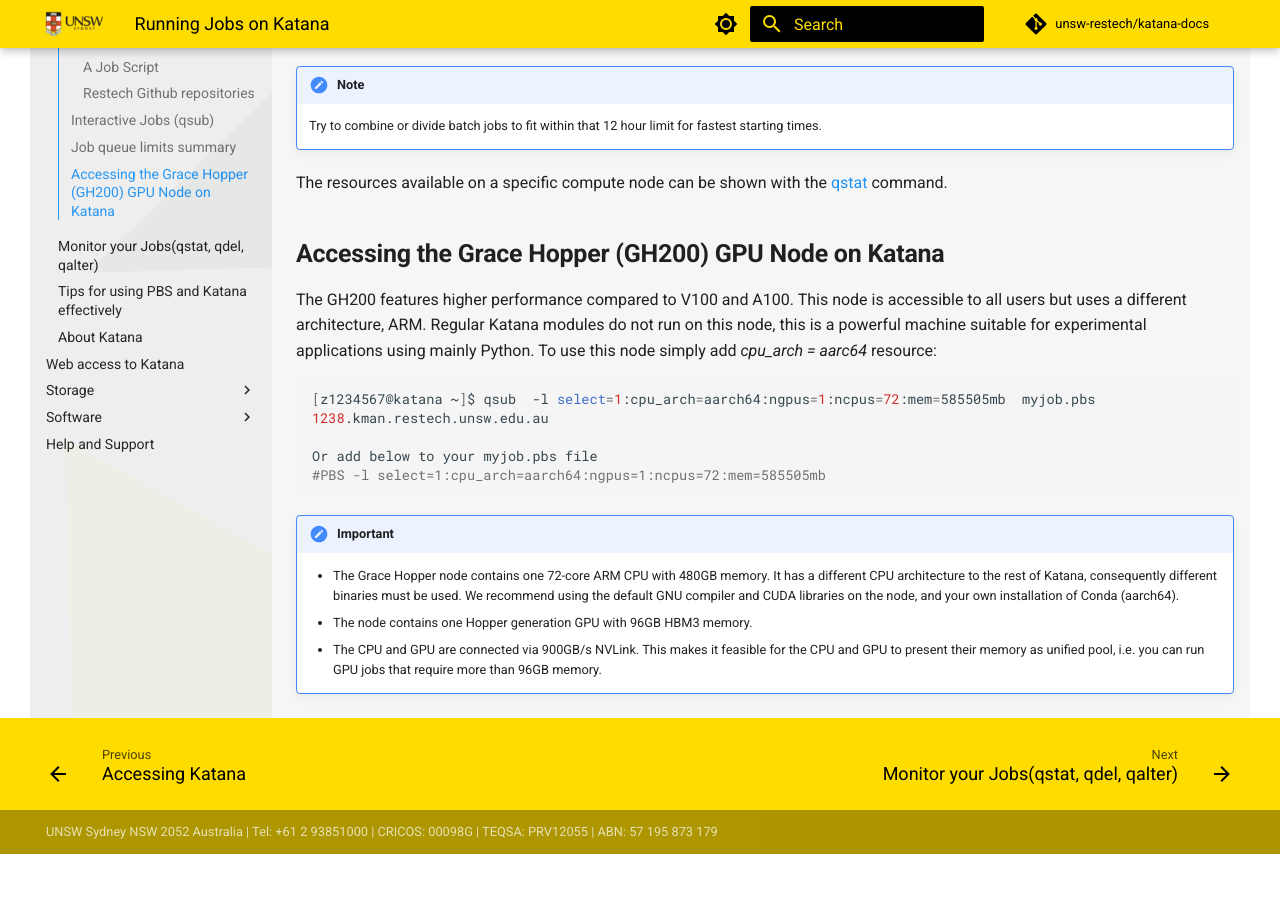
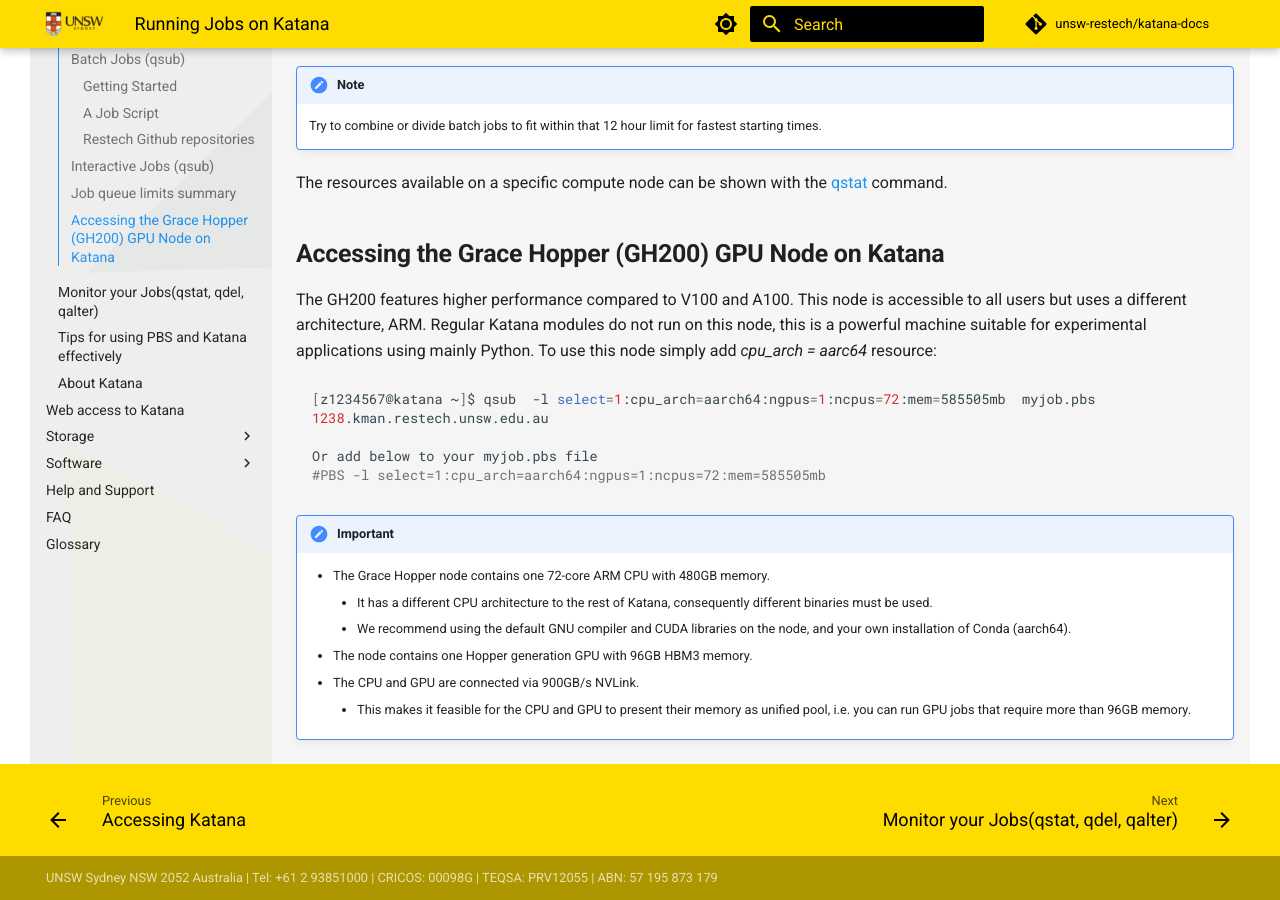
Before and after one commit to unsw-restech/unsw-restech.github.io, an MkDocs documentation site: the page built from docs/using_katana/running_jobs.md, in a window 1280 px wide and 900 px high, scrolled down 5788 px. Built offline with MkDocs 1.6.1 and Material for MkDocs 9.7.7, drawn with Linux system fonts in a browser that asks for light colours; comment, search, counter and statistics services are not loaded; before the commit the page ends 6642 px from its top, so only the background shows below that.

```diff
--- a/docs/using_katana/running_jobs.md
+++ b/docs/using_katana/running_jobs.md
@@ -281,8 +281,8 @@ Or add below to your myjob.pbs file
 
 !!! Important
     * The Grace Hopper node contains one 72-core ARM CPU with 480GB memory.
-    	It has a different CPU architecture to the rest of Katana, consequently different binaries must be used.
-     	We recommend using the default GNU compiler and CUDA libraries on the node, and your own installation of Conda (aarch64).
+    	- It has a different CPU architecture to the rest of Katana, consequently different binaries must be used.
+     	- We recommend using the default GNU compiler and CUDA libraries on the node, and your own installation of Conda (aarch64).
     * The node contains one Hopper generation GPU with 96GB HBM3 memory.
     * The CPU and GPU are connected via 900GB/s NVLink.
-    	This makes it feasible for the CPU and GPU to present their memory as unified pool, i.e. you can run GPU jobs that require more than 96GB memory.
+    	- This makes it feasible for the CPU and GPU to present their memory as unified pool, i.e. you can run GPU jobs that require more than 96GB memory.
```
